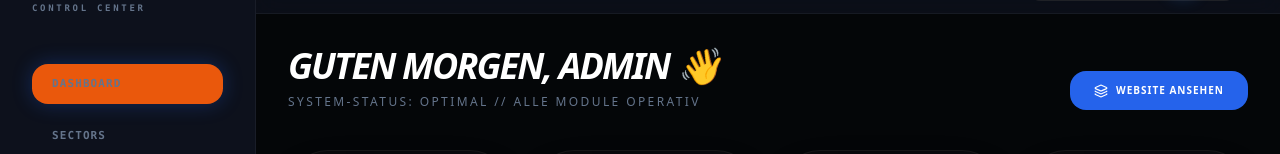
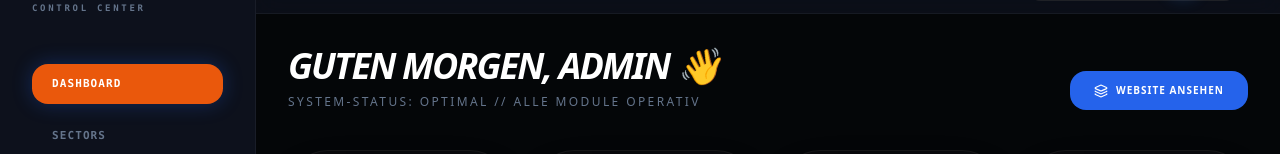
Before and after one commit to peter1965p/paeffgen-next, a Next.js app: page /admin in a window 1280 px wide. Shown: the part 166-320 px from the top of the page. Built offline with nearby package versions, Linux system fonts and the light colour scheme; no server answers; the database is empty.

Commit message:
fix: for AETHER OS redesign sidebar colors

```diff
--- a/src/components/Sidebar.tsx
+++ b/src/components/Sidebar.tsx
@@ -36,7 +36,7 @@ export default function Sidebar() {
               href={link.href}
               className={`px-5 py-3 rounded-2xl text-[11px] font-black uppercase tracking-widest transition-all duration-300 ${
                 isActive
-                  ? "bg-orange-600 text-slate-500 shadow-[0_0_20px_rgba(37,99,235,0.3)]"
+                  ? "bg-orange-600 text-white shadow-[0_0_20px_rgba(37,99,235,0.3)]"
                   : "text-slate-500 hover:text-white hover:bg-orange-800"
               }`}
             >
```
